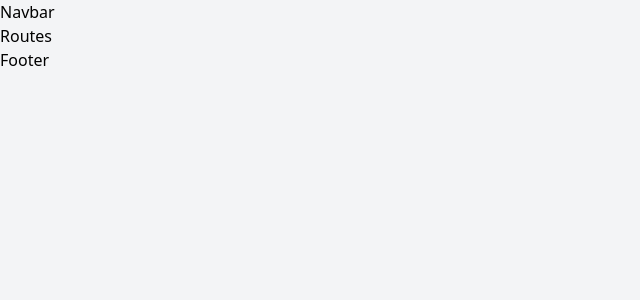
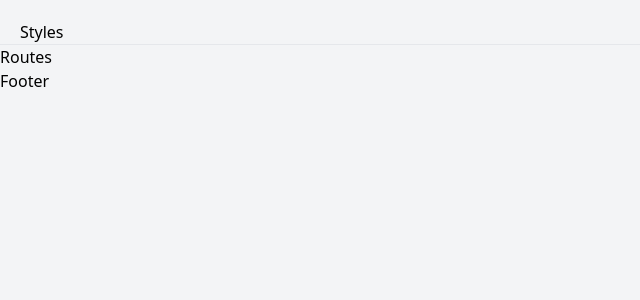
Before and after one commit to dmitridrozdov/google-search, a React (Create React App) app: page / in a window 1280 px wide. Shown: the top 300 px of the page, without its empty margins (0-640 px from the left). Built offline with nearby package versions, Linux system fonts and the light colour scheme.

Commit message:
Update Navbar.jsx

```diff
--- a/src/components/Navbar.jsx
+++ b/src/components/Navbar.jsx
@@ -2,8 +2,8 @@ import React from 'react'
 
 export const Navbar = () => {
     return (
-        <div>
-            <h1>Navbar</h1>
+        <div className="p-5 pb-0 flex flex-wrap sm:justify-between justify-center items-center border-b dark:border-gray-700 border-gray-200 ">
+            Styles
         </div>
     )
 }
```
